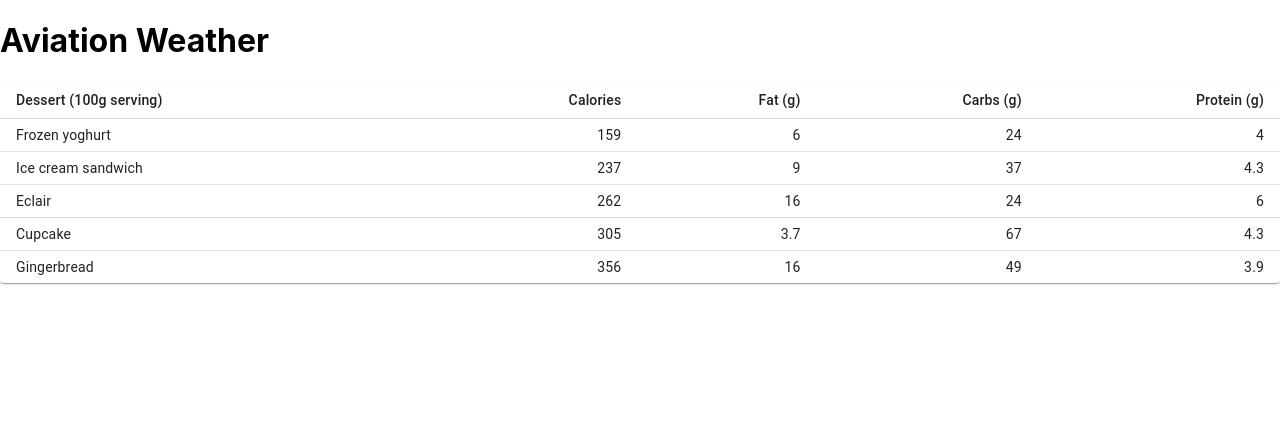
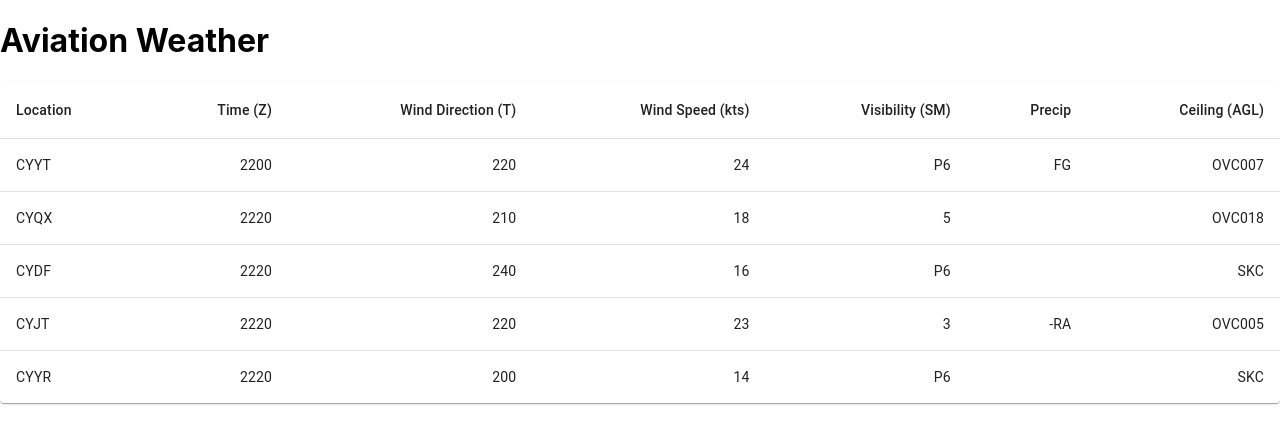
Before and after one commit to CameronMellis/aviation-weather, a React (Create React App) app: page / in a window 1280 px wide. Shown: the top 444 px of the page. Built offline with nearby package versions, Linux system fonts and the light colour scheme; no server answers.

Commit message:
updated some labels, table works now

```diff
--- a/src/components/Table.js
+++ b/src/components/Table.js
@@ -7,29 +7,31 @@ import TableHead from '@mui/material/TableHead';
 import TableRow from '@mui/material/TableRow';
 import Paper from '@mui/material/Paper';
 
-function createData(name, calories, fat, carbs, protein) {
-  return { name, calories, fat, carbs, protein };
+function createData(name, time, winddirection, windspeed, visibility, precip, ceiling) {
+  return { name, time, winddirection, windspeed, visibility, precip, ceiling };
 }
 
 const rows = [
-  createData('Frozen yoghurt', 159, 6.0, 24, 4.0),
-  createData('Ice cream sandwich', 237, 9.0, 37, 4.3),
-  createData('Eclair', 262, 16.0, 24, 6.0),
-  createData('Cupcake', 305, 3.7, 67, 4.3),
-  createData('Gingerbread', 356, 16.0, 49, 3.9),
+  createData('CYYT', 2200, 220, 24, "P6", "FG", "OVC007"),
+  createData('CYQX', 2220, 210, 18, "5", "", "OVC018"),
+  createData('CYDF', 2220, 240, 16, "P6", "", "SKC"),
+  createData('CYJT', 2220, 220, 23, "3", "-RA", "OVC005"),
+  createData('CYYR', 2220, 200, 14, "P6", "", "SKC"),
 ];
 
 export default function DenseTable() {
   return (
-    <TableContainer component={Paper}>
-      <Table sx={{ minWidth: 650 }} size="small" aria-label="a dense table">
+    <TableContainer component= {Paper}>
+      <Table sx={{ minWidth: 750 }} size="medium" aria-label="a dense table">
         <TableHead>
           <TableRow>
-            <TableCell>Dessert (100g serving)</TableCell>
-            <TableCell align="right">Calories</TableCell>
-            <TableCell align="right">Fat&nbsp;(g)</TableCell>
-            <TableCell align="right">Carbs&nbsp;(g)</TableCell>
-            <TableCell align="right">Protein&nbsp;(g)</TableCell>
+            <TableCell>Location</TableCell>
+            <TableCell align="right">Time&nbsp;(Z)</TableCell>
+            <TableCell align="right">Wind Direction&nbsp;(T)</TableCell>
+            <TableCell align="right">Wind Speed&nbsp;(kts)</TableCell>
+            <TableCell align="right">Visibility&nbsp;(SM)</TableCell>
+            <TableCell align="right">Precip</TableCell>
+            <TableCell align="right">Ceiling&nbsp;(AGL)</TableCell>
           </TableRow>
         </TableHead>
         <TableBody>
@@ -41,10 +43,12 @@ export default function DenseTable() {
               <TableCell component="th" scope="row">
                 {row.name}
               </TableCell>
-              <TableCell align="right">{row.calories}</TableCell>
-              <TableCell align="right">{row.fat}</TableCell>
-              <TableCell align="right">{row.carbs}</TableCell>
-              <TableCell align="right">{row.protein}</TableCell>
+              <TableCell align="right">{row.time}</TableCell>
+              <TableCell align="right">{row.winddirection}</TableCell>
+              <TableCell align="right">{row.windspeed}</TableCell>
+              <TableCell align="right">{row.visibility}</TableCell>
+              <TableCell align="right">{row.precip}</TableCell>
+              <TableCell align="right">{row.ceiling}</TableCell>
             </TableRow>
           ))}
         </TableBody>
```
